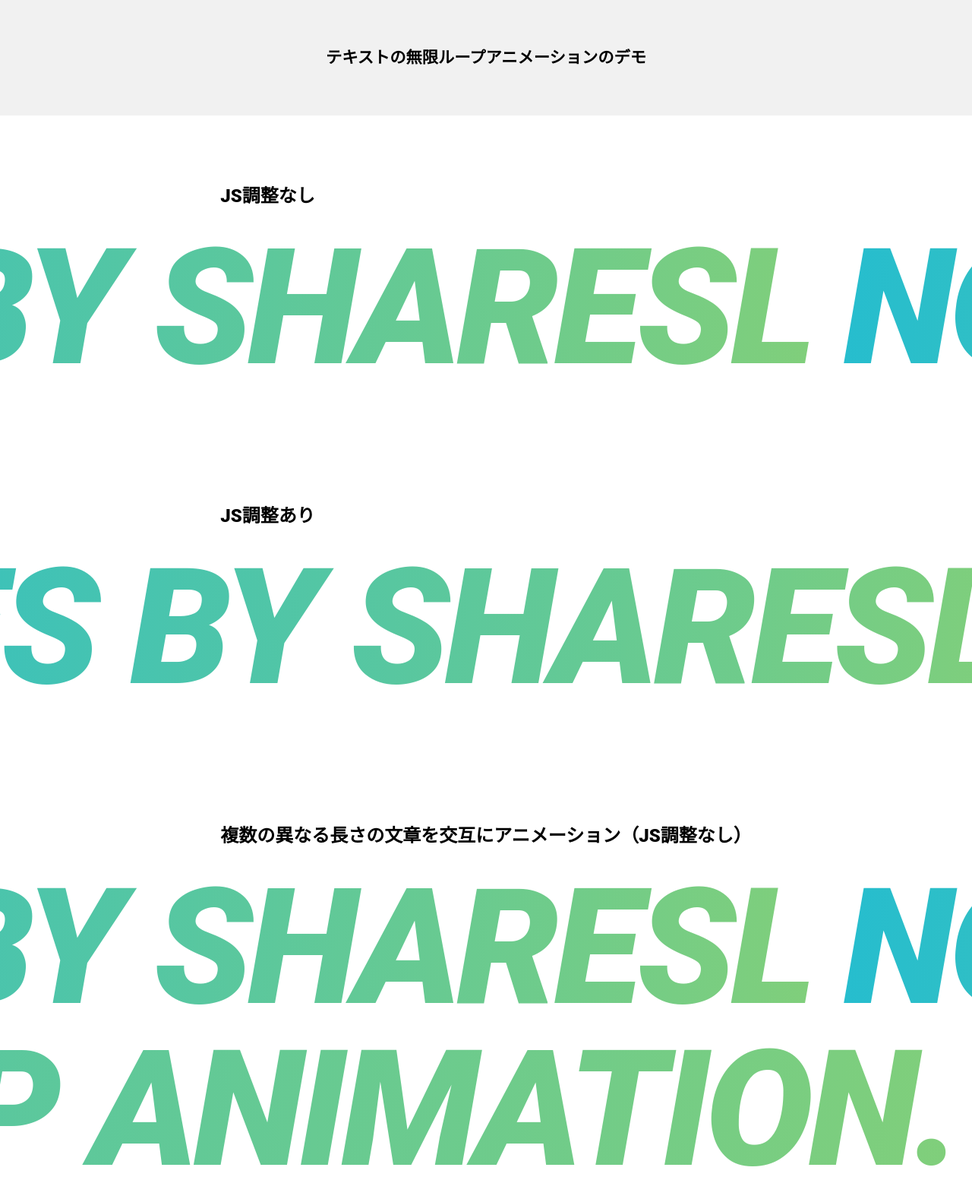
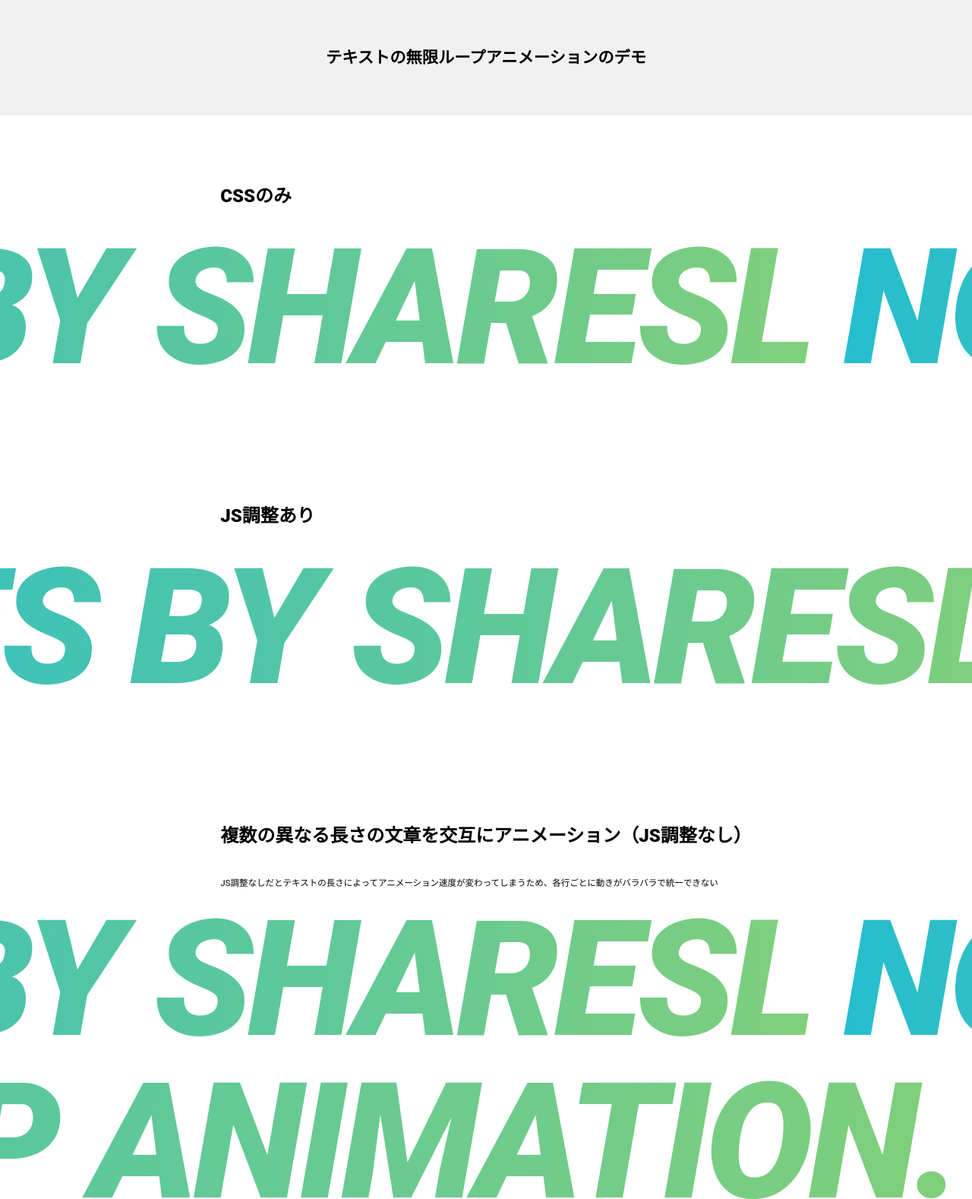
Before and after one commit to inos3910/infinite-test-loop-animation, a website: page index.html in a window 1280 px wide. Shown: the top 1578 px of the page at 76% size. Drawn offline with Linux system fonts and the light colour scheme.

Commit message:
[update] コメント追加

```diff
--- a/assets/sass/object/project/_content.scss
+++ b/assets/sass/object/project/_content.scss
@@ -31,6 +31,11 @@
     line-height: 1.4;
     margin-bottom: 1em;
   }
+
+  p {
+    margin-block: 1em;
+    line-height: 1.66;
+  }
 }
 
 .p-content__container {
--- a/index.html
+++ b/index.html
@@ -35,7 +35,7 @@
         <div class="p-content u-frame">
           <div class="p-content__inner">
             <section class="p-content__container" id="demo-1">
-              <h2 class="caption">JS調整なし</h2>
+              <h2 class="caption">CSSのみ</h2>
               <div class="c-text">
                 <div class="c-text__item">NOTES BY SHARESL</div>
                 <div class="c-text__item">NOTES BY SHARESL</div>
@@ -56,6 +56,9 @@
               <h2 class="caption">
                 複数の異なる長さの文章を交互にアニメーション（JS調整なし）
               </h2>
+              <p>
+                JS調整なしだとテキストの長さによってアニメーション速度が変わってしまうため、各行ごとに動きがバラバラで統一できない
+              </p>
               <div class="c-text">
                 <div class="c-text__item">NOTES BY SHARESL</div>
                 <div class="c-text__item">NOTES BY SHARESL</div>
@@ -92,6 +95,9 @@
               <h2 class="caption">
                 複数の異なる長さの文章を交互にアニメーション（JS調整あり）
               </h2>
+              <p>
+                JS調整ありだとテキストの長さがバラバラでも同じ速度でアニメーションさせられる
+              </p>
               <div class="c-text no-tick js-tick">
                 <div class="c-text__item js-tick-item">NOTES BY SHARESL</div>
               </div>
```
Also changed, not shown: assets/css/style.css.
